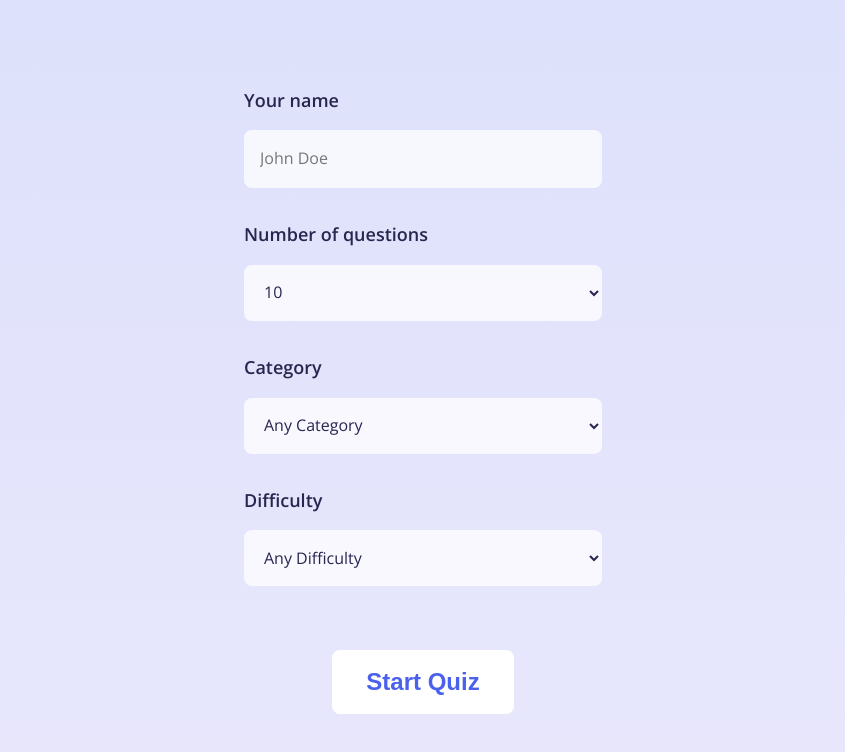
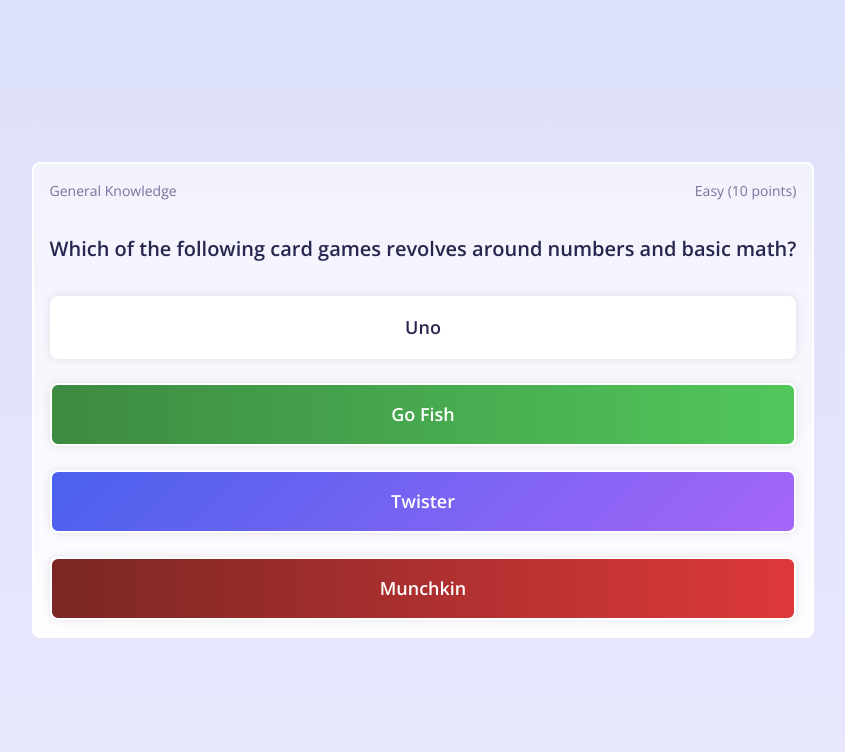
Before and after one commit to goranstevanovic/trivia-quiz-time, a React (Vite) app: page / in a window 1280 px wide. Shown: the top 752 px of the page, without its empty margins (217-1062 px from the left). Built offline with nearby package versions, Linux system fonts and the light colour scheme.

Commit message:
Create Question component (#14)
Created a Question component that displays the question, answer options, category, and difficulty.

```diff
--- a/src/App.tsx
+++ b/src/App.tsx
@@ -1,9 +1,9 @@
-import SettingsScreen from './components/SettingsScreen';
+import Question from './components/Question';
 
 function App() {
   return (
     <>
-      <SettingsScreen />
+      <Question />
     </>
   );
 }
--- /dev/null
+++ b/src/components/Question/Question.module.css
@@ -0,0 +1,68 @@
+.questionWrapper {
+  background: var(--background-gradient-light);
+  border-radius: var(--border-radius);
+  border: var(--border);
+  display: flex;
+  flex-direction: column;
+  gap: 2rem;
+  padding: 1rem;
+}
+
+.questionMeta {
+  color: var(--text-secondary);
+  display: flex;
+  flex-direction: row;
+  font-size: 0.875rem;
+  font-weight: 400;
+  gap: 1rem;
+  justify-content: space-between;
+}
+
+.questionMeta p {
+  margin: 0;
+}
+
+.questionText {
+  color: var(--text-primary);
+  font-size: 1.25rem;
+  font-weight: 600;
+  line-height: 1.5;
+  margin: 0;
+}
+
+.answerOptions {
+  color: var(--text-primary);
+  display: flex;
+  flex-direction: column;
+  font-size: 1.125rem;
+  font-weight: 600;
+  gap: 1.5rem;
+  line-height: 1.5;
+  list-style: none;
+  margin: 0;
+  padding: 0;
+  text-align: center;
+}
+
+.answerOption {
+  background: var(--background-light);
+  border-radius: var(--border-radius);
+  border: var(--border);
+  box-shadow: var(--box-shadow);
+  padding: 1rem;
+}
+
+.answerSelected {
+  background: var(--background-gradient-dark);
+  color: var(--text-light);
+}
+
+.answerCorrect {
+  background: var(--background-gradient-correct);
+  color: var(--text-light);
+}
+
+.answerIncorrect {
+  background: var(--background-gradient-incorrect);
+  color: var(--text-light);
+}
--- /dev/null
+++ b/src/components/Question/index.tsx
@@ -0,0 +1,28 @@
+import styles from './Question.module.css';
+
+export default function Question() {
+  return (
+    <div className={styles.questionWrapper}>
+      <header className={styles.questionMeta}>
+        <p>General Knowledge</p>
+        <p>Easy (10 points)</p>
+      </header>
+      <p className={styles.questionText}>
+        Which of the following card games revolves around numbers and basic
+        math?
+      </p>
+      <ul className={styles.answerOptions}>
+        <li className={styles.answerOption}>Uno</li>
+        <li className={`${styles.answerOption} ${styles.answerCorrect}`}>
+          Go Fish
+        </li>
+        <li className={`${styles.answerOption} ${styles.answerSelected}`}>
+          Twister
+        </li>
+        <li className={`${styles.answerOption} ${styles.answerIncorrect}`}>
+          Munchkin
+        </li>
+      </ul>
+    </div>
+  );
+}
```
Also changed, not shown: 1 other file (tests, documents, lock files or other folders).
